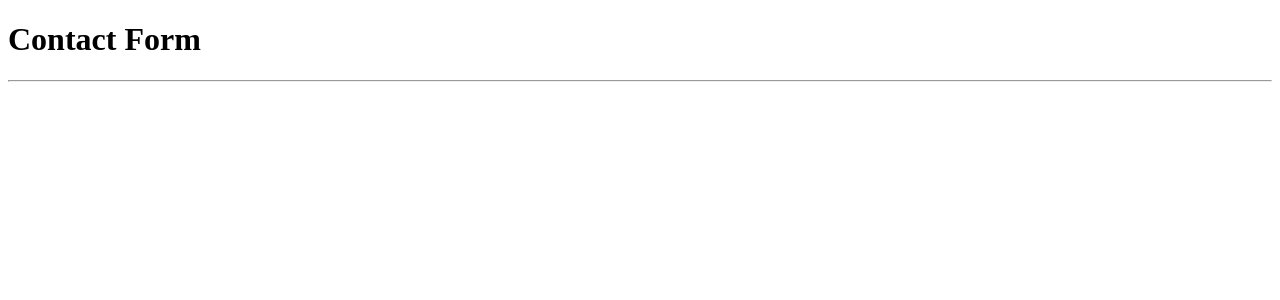
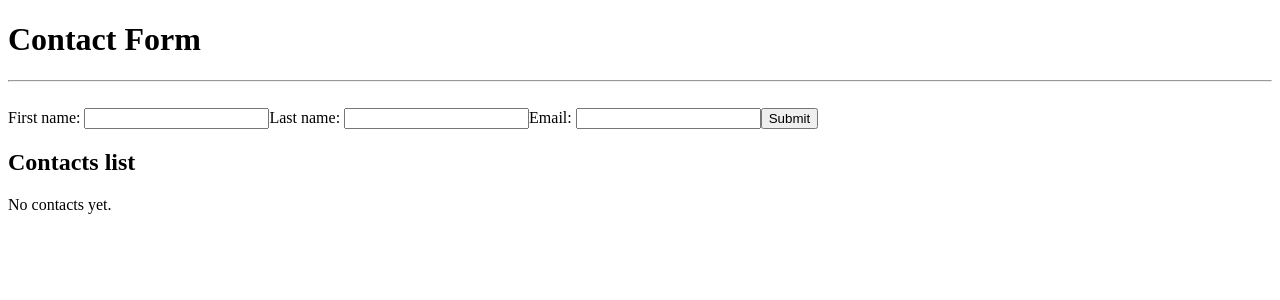
Before and after one commit to Diana-Abyaneh/diana-abyaneh_week17, a React (Vite) app in the folder contact-app/: page / in a window 1280 px wide. Shown: the top 300 px of the page. Built offline with nearby package versions, Linux system fonts and the light colour scheme.

Commit message:
Implement ContactForm and ContactList components with state management for adding contacts list

```diff
--- a/contact-app/src/App.jsx
+++ b/contact-app/src/App.jsx
@@ -1,12 +1,22 @@
-import ContactForm from "./ContactForm"
+import { useState } from "react";
+import ContactForm from "./ContactForm";
+import ContactList from "./ContactList";
+
 function App() {
+  const [contacts, setContacts] = useState([]);
+
+  const handleAddContact = (newContact) =>
+    setContacts([...contacts, newContact]);
+
   return (
     <div>
       <h1>Contact Form</h1>
       <hr />
       <br />
+      <ContactForm onAddContact={handleAddContact} />
+      <ContactList contacts={contacts} />
     </div>
-  )
+  );
 }
 
-export default App
+export default App;
--- a/contact-app/src/ContactForm.jsx
+++ b/contact-app/src/ContactForm.jsx
@@ -1,6 +1,6 @@
 import { useState } from "react";
 
-function ContactForm() {
+function ContactForm({ onAddContact }) {
   const [formData, setFormData] = useState({
     firstName: "",
     lastName: "",
@@ -16,8 +16,8 @@ function ContactForm() {
     if (!formData.email) newErrors.email = "Email is required!";
 
     const emailRegex = /^[^\s@]+@[^\s@]+\.[^\s@]+$/;
-    if(formData.email && !emailRegex.test(formData.email)) {
-      newErrors.email = "Email format is invalid!"
+    if (formData.email && !emailRegex.test(formData.email)) {
+      newErrors.email = "Email format is invalid!";
     }
 
     if (Object.keys(newErrors).length > 0) {
@@ -28,8 +28,8 @@ function ContactForm() {
     setErrors({});
 
     console.log(formData);
+    onAddContact(formData);
     setFormData({ firstName: "", lastName: "", email: "" });
-
   };
 
   const [errors, setErrors] = useState({});
--- /dev/null
+++ b/contact-app/src/ContactList.jsx
@@ -0,0 +1,19 @@
+
+function ContactList({ contacts }) {
+  return (
+    <div>
+      <h2>Contacts list</h2>
+      {contacts.length === 0 ? (<p>No contacts yet.</p>) : (
+      <ul>
+        {contacts.map((contact, index) => (
+          <li key={index}>
+            {contact.firstName} {contact.lastName} - {contact.email}
+          </li>
+        ))}
+      </ul>
+      )}
+    </div>
+  );
+}
+
+export default ContactList;
```
